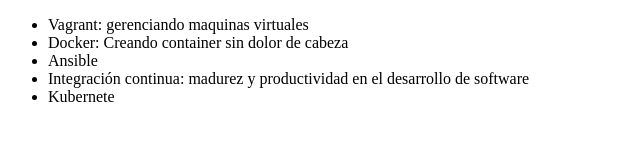
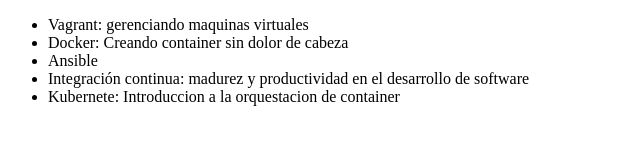
Before and after one commit to kevinvasquezb/alura-git, a plain HTML site: page index.html in a window 1280 px wide. Shown: the whole page, without its empty margins (0-640 px from the left). Drawn offline with Linux system fonts and the light colour scheme.

Commit message:
Modificando elnombre del curso de kubernetes

```diff
--- a/index.html
+++ b/index.html
@@ -10,7 +10,7 @@
          <li> Docker: Creando container sin dolor de cabeza </li>
          <li> Ansible </li>
          <li> Integración continua: madurez y productividad en el desarrollo de software</li>
-         <li>Kubernete</li>
+         <li>Kubernete: Introduccion a la orquestacion de container</li>
      </ul>
 </body>
 </html>
```
